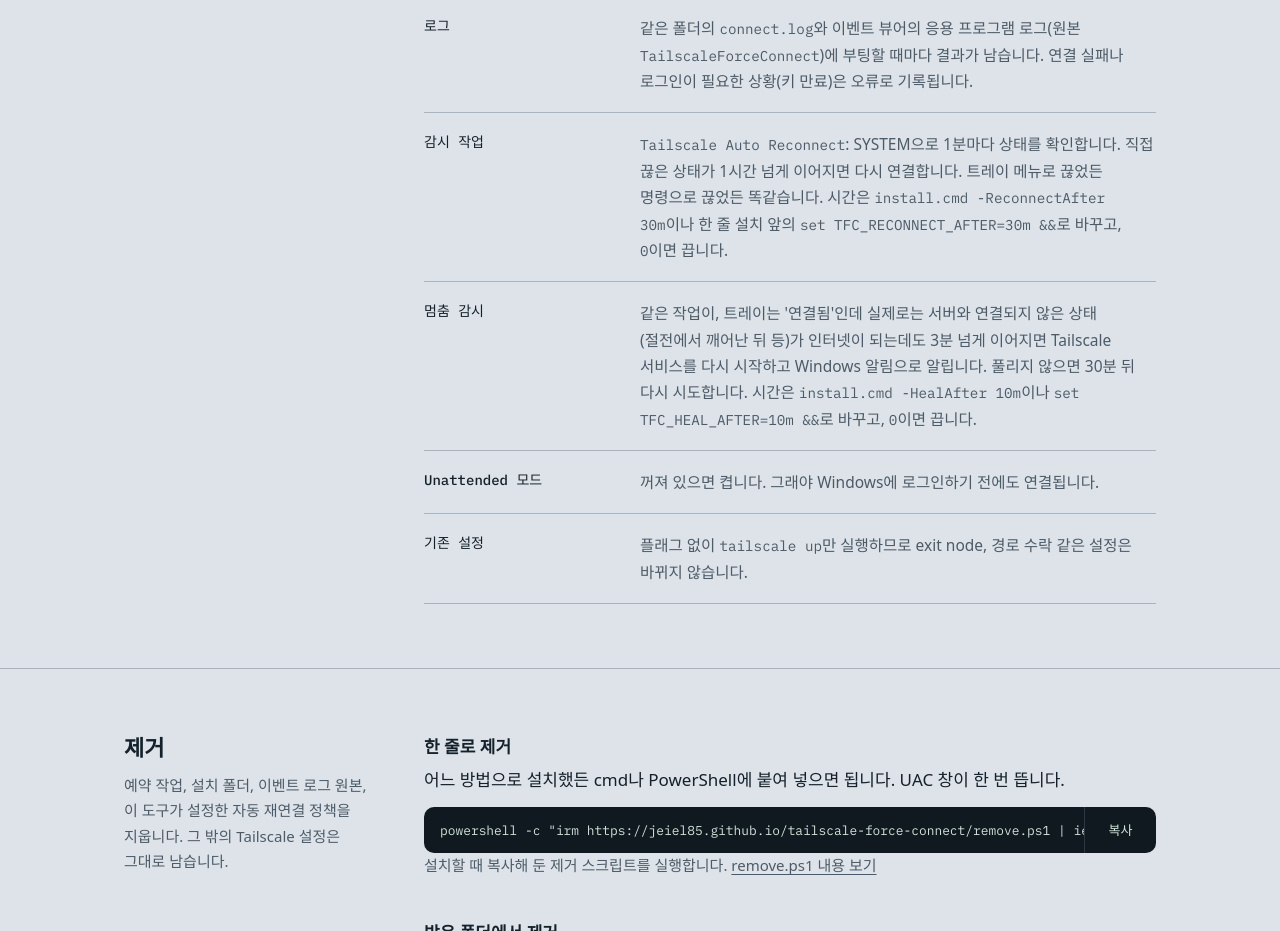
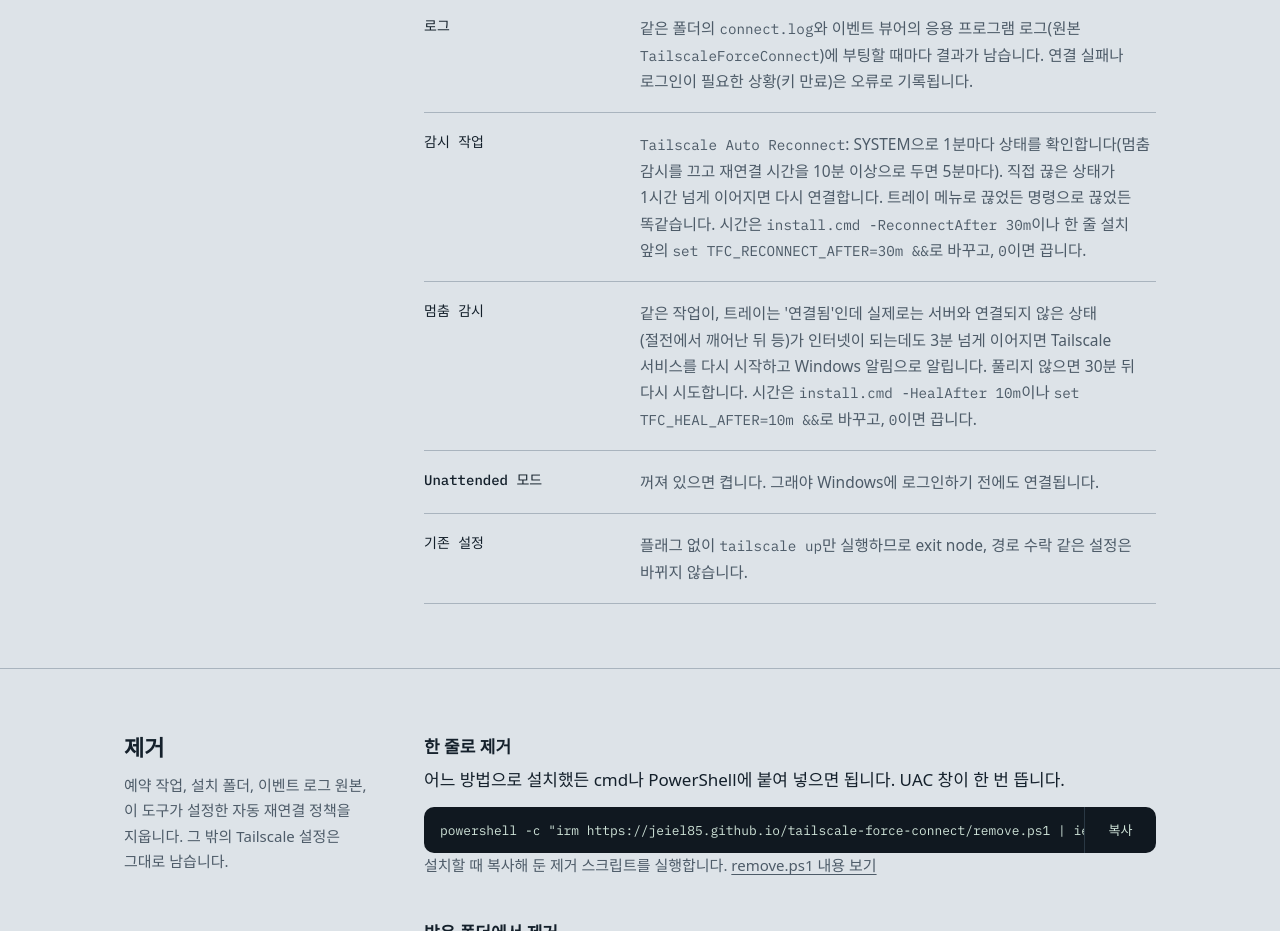
Before and after one commit to jeiel85/tailscale-force-connect, a plain HTML site: page docs/index.html in a window 1280 px wide. Shown: the part 3008-3939 px from the top of the page. Drawn offline with Linux system fonts and the light colour scheme; a web font is replaced by a local one.

Commit message:
Stuck watch: review fixes
- Cooldown depends on the last restart: 30 minutes after a failed
  restart, 10 minutes after a successful one, so a PC that keeps waking
  from Modern Standby is not left stuck for half an hour.
- Treat a missing Self.Online as online, matching the management window,
  instead of restarting every 30 minutes on Tailscale builds without it.
- After killing a hung tailscaled, wait for the service to reach Stopped
  before starting it again; otherwise Start was skipped while StopPending.
- Reach the control server over a dual-mode socket so IPv6-only networks
  are not mistaken for an outage (falls back to IPv4 if IPv6 is off).
- Do not restart while the boot task 'Tailscale Auto Connect' is still
  running.
- Docs: watch interval is 5 minutes when the stuck watch is off and the
  reconnect time is 10 minutes or more.

Co-Authored-By: Claude Opus 5.5 <noreply@anthropic.com>

```diff
--- a/docs/index.html
+++ b/docs/index.html
@@ -329,7 +329,7 @@ powershell -ExecutionPolicy Bypass -File .\install.ps1</code></pre><button type=
         <div><dt>예약 작업</dt><dd><code>Tailscale Auto Connect</code>: 부팅하고 20초 뒤 SYSTEM으로 실행합니다. 연결될 때까지 10초 간격으로 최대 10분 동안 <code>tailscale up</code>을 시도합니다.</dd></div>
         <div><dt>스크립트 폴더</dt><dd><code>C:\ProgramData\TailscaleAutoConnect\</code>: 관리자만 고칠 수 있고, 일반 사용자는 읽기만 할 수 있습니다.</dd></div>
         <div><dt>로그</dt><dd>같은 폴더의 <code>connect.log</code>와 이벤트 뷰어의 응용 프로그램 로그(원본 <code>TailscaleForceConnect</code>)에 부팅할 때마다 결과가 남습니다. 연결 실패나 로그인이 필요한 상황(키 만료)은 오류로 기록됩니다.</dd></div>
-        <div><dt>감시 작업</dt><dd><code>Tailscale Auto Reconnect</code>: SYSTEM으로 1분마다 상태를 확인합니다. 직접 끊은 상태가 1시간 넘게 이어지면 다시 연결합니다. 트레이 메뉴로 끊었든 명령으로 끊었든 똑같습니다. 시간은 <code>install.cmd -ReconnectAfter 30m</code>이나 한 줄 설치 앞의 <code>set TFC_RECONNECT_AFTER=30m &amp;&amp;</code>로 바꾸고, <code>0</code>이면 끕니다.</dd></div>
+        <div><dt>감시 작업</dt><dd><code>Tailscale Auto Reconnect</code>: SYSTEM으로 1분마다 상태를 확인합니다(멈춤 감시를 끄고 재연결 시간을 10분 이상으로 두면 5분마다). 직접 끊은 상태가 1시간 넘게 이어지면 다시 연결합니다. 트레이 메뉴로 끊었든 명령으로 끊었든 똑같습니다. 시간은 <code>install.cmd -ReconnectAfter 30m</code>이나 한 줄 설치 앞의 <code>set TFC_RECONNECT_AFTER=30m &amp;&amp;</code>로 바꾸고, <code>0</code>이면 끕니다.</dd></div>
         <div><dt>멈춤 감시</dt><dd>같은 작업이, 트레이는 '연결됨'인데 실제로는 서버와 연결되지 않은 상태(절전에서 깨어난 뒤 등)가 인터넷이 되는데도 3분 넘게 이어지면 Tailscale 서비스를 다시 시작하고 Windows 알림으로 알립니다. 풀리지 않으면 30분 뒤 다시 시도합니다. 시간은 <code>install.cmd -HealAfter 10m</code>이나 <code>set TFC_HEAL_AFTER=10m &amp;&amp;</code>로 바꾸고, <code>0</code>이면 끕니다.</dd></div>
         <div><dt>Unattended 모드</dt><dd>꺼져 있으면 켭니다. 그래야 Windows에 로그인하기 전에도 연결됩니다.</dd></div>
         <div><dt>기존 설정</dt><dd>플래그 없이 <code>tailscale up</code>만 실행하므로 exit node, 경로 수락 같은 설정은 바뀌지 않습니다.</dd></div>
```
Also changed, not shown: 4 other files.
